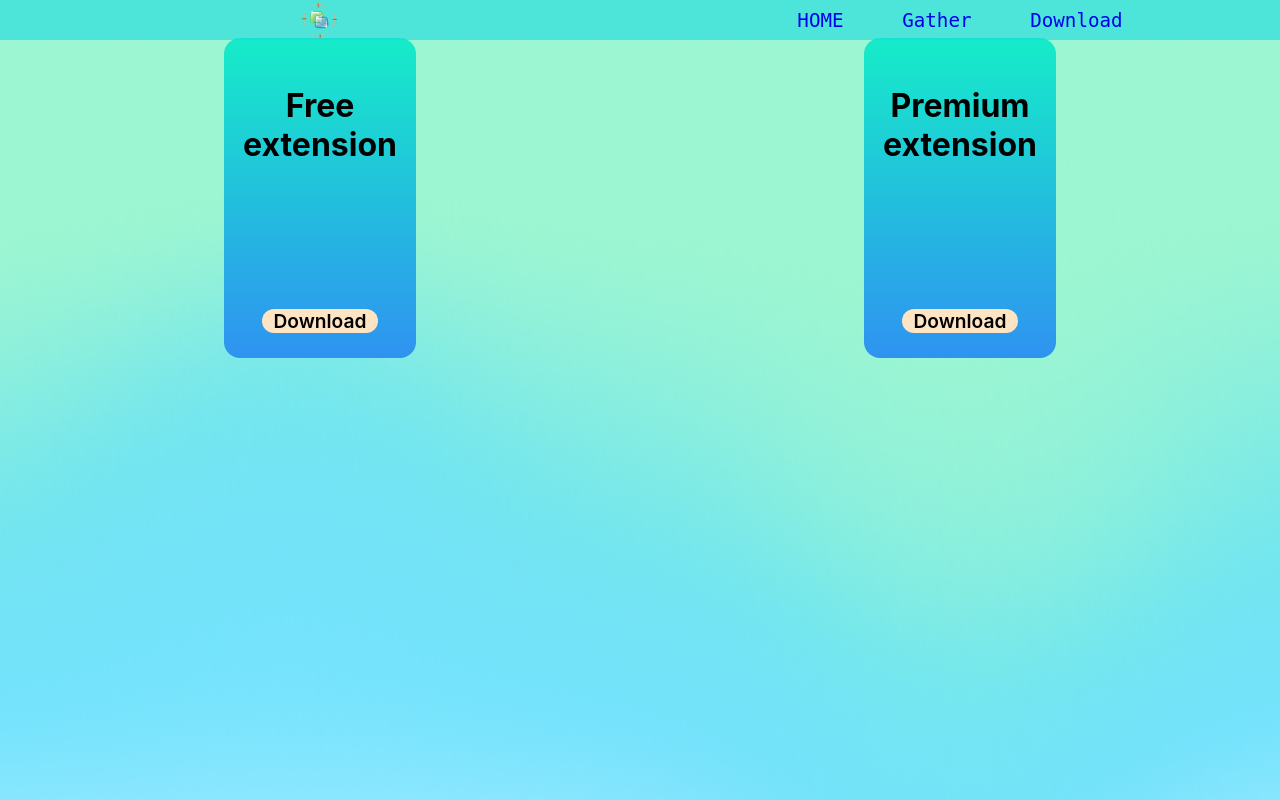
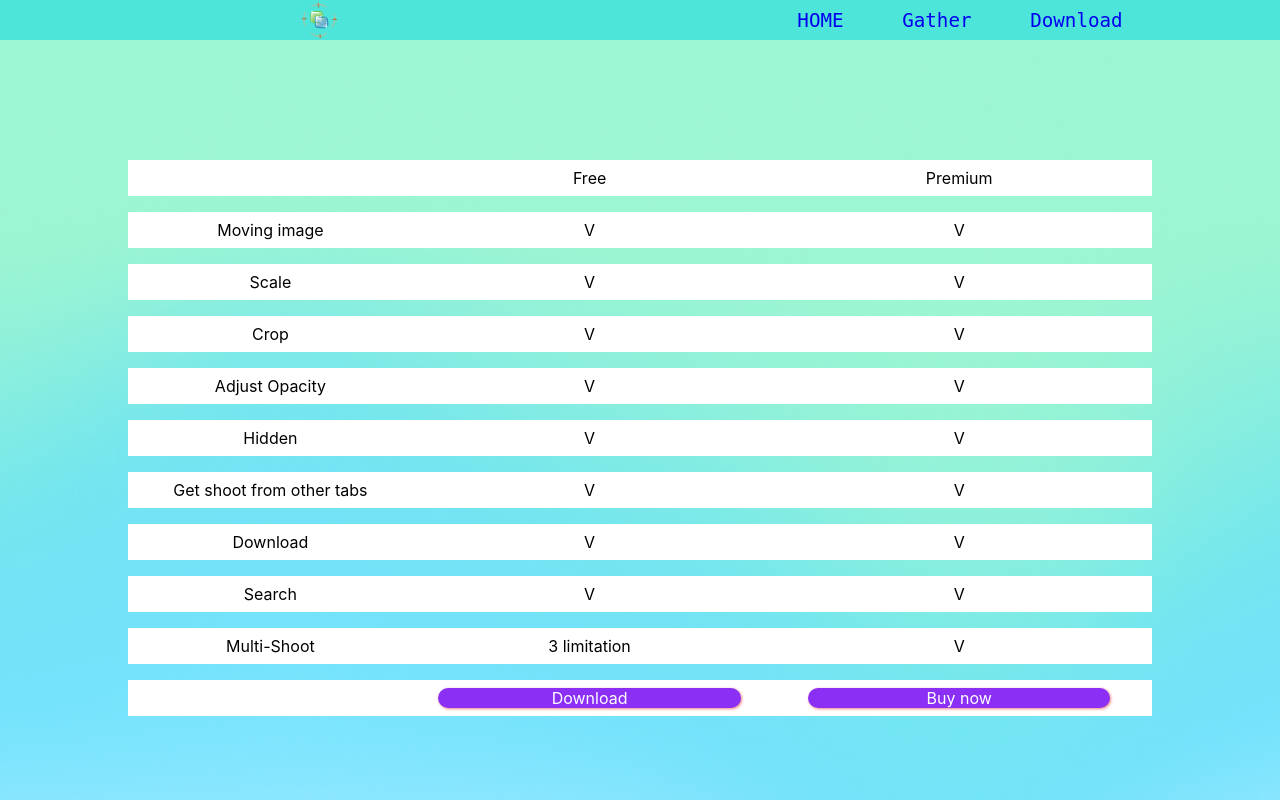
Before and after one commit to TimeFur/Oolet, a React (Create React App) app: page /downloadpro in a window 1280 px wide. Shown: the top 800 px of the page. Built offline with nearby package versions, Linux system fonts and the light colour scheme; no server answers.

Commit message:
Create DownloadPage
1. Style download as compare list to show each plan property.
2. Using flex to list each one and set up width for each block to make
   alignment.

```diff
--- a/src/components/DownloadProPage.js
+++ b/src/components/DownloadProPage.js
@@ -6,6 +6,20 @@ import FireBaseFunc from "../util/FirebaseFunc"
 export default class DownloadProPage extends Component {
     constructor(props) {
         super(props)
+        this.state = {
+            compareList: [
+                ["", ["Free", "Premium"]],
+                ["Moving image", ["V", "V"]],
+                ["Scale", ["V", "V"]],
+                ["Crop", ["V", "V"]],
+                ["Adjust Opacity", ["V", "V"]],
+                ["Hidden", ["V", "V"]],
+                ["Get shoot from other tabs", ["V", "V"]],
+                ["Download", ["V", "V"]],
+                ["Search", ["V", "V"]],
+                ["Multi-Shoot", ["3 limitation", "V"]],
+            ]
+        }
     }
 
 
@@ -37,21 +51,41 @@ export default class DownloadProPage extends Component {
         )
     }
 
+    proportyFunc = (key = 0, property = "", list = []) => {
+        const checkList = list.map((item, key) => {
+            return (
+                <div key={key} className={styles.propertyCheckStyle}>{item}</div>
+            )
+        })
+        return (
+            <div key={key} className={styles.propertyWrapper}>
+                <div className={styles.propertyTitleStyle}>{property}</div>
+                {checkList}
+            </div>
+        )
+    }
+
+    checkButton = (title) => {
+        return (
+            <div className={styles.checkWrapperStyle} onClick={this.downloadHandler}>
+                {title}
+            </div>
+        )
+    }
+
     render() {
 
-
+        const compareListComponent = this.state.compareList.map((items, key) => {
+            return this.proportyFunc(key, items[0], items[1])
+        })
+        const len = this.state.compareList.length
 
         return (
             <div className={styles.container}>
-
-                <div className={styles.downloadLayoutStyle}>
-                    <this.cardComponent title="Free extension" clickHandler={this.downloadHandler} />
-                    <this.cardComponent title="Premium extension" clickHandler={this.downloadHandler} />
+                <div className={styles.compareListWrapper}>
+                    {compareListComponent}
+                    {this.proportyFunc(len + 1, "", [this.checkButton("Download"), this.checkButton("Buy now")])}
                 </div>
-
-                <div className={styles.compareListWrapper}>
-                </div>
-
             </div>
         )
     }
--- a/src/components/DownloadProPage.module.css
+++ b/src/components/DownloadProPage.module.css
@@ -44,6 +44,48 @@
 
 /* compareListWrapper */
 .compareListWrapper {
-    display: grid;
-    grid-template-columns: 200px 200px 200px;
+    position: relative;
+    left: 50%;
+    top: 50%;
+    transform: translate(-50%, -50%);
+    display: flex;
+    width: 80%;
+    gap: 1rem;
+    flex-direction: column;
 }
+
+.propertyWrapper {
+    display: flex;
+    justify-content: space-around;
+    align-items: space-between;
+
+    background-color: white;
+    padding: 0.5rem;
+}
+
+.propertyTitleStyle {
+    width: 20%;
+    /* background-color: red; */
+}
+
+.propertyCheckStyle {
+    width: 30%;
+}
+
+.checkWrapperStyle {
+    display: flex;
+    justify-content: center;
+    align-items: center;
+    width: 100%;
+    cursor: pointer;
+    transition: all 0.1s ease-in;
+    border-radius: 1rem;
+    box-shadow: 1px 1px 3px lightcoral;
+    background-color: rgb(139, 47, 245);
+    color: white;
+}
+
+.checkWrapperStyle:hover {
+    color: rgb(51, 253, 51);
+    font-weight: 600;
+}
```
